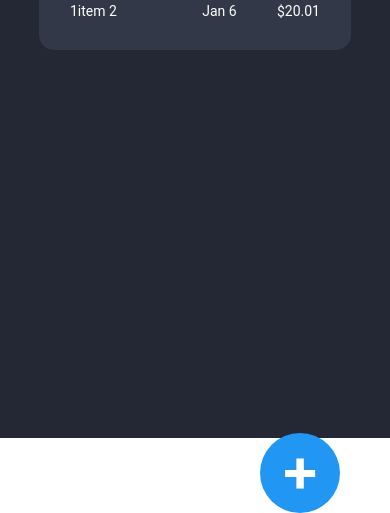
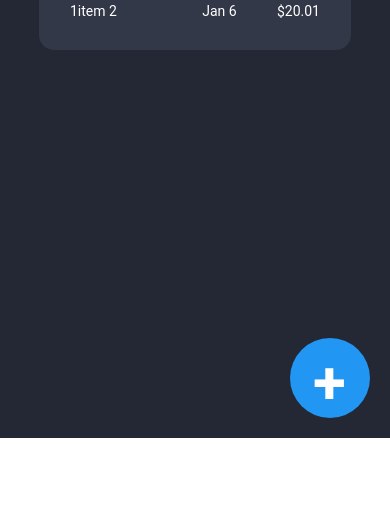
Before and after one commit to Zeyu-Li/Rereceipt, a React Native app: screen / in a window 390 px wide. Shown: the part 406-919 px from the top of the page. After the commit the page ends 844 px from the top, so only its background shows below. Built offline with nearby package versions, Linux system fonts and the light colour scheme.

Commit message:
fixed button

```diff
--- a/components/common/button.jsx
+++ b/components/common/button.jsx
@@ -1,19 +1,21 @@
-import React, { useState} from "react";
-import {Modal, View, StyleSheet, TouchableOpacity, Alert, Pressable, Text} from "react-native";
+import React, { useState } from "react";
+import {
+  Modal,
+  View,
+  StyleSheet,
+  TouchableOpacity,
+  Alert,
+  Pressable,
+  Text,
+} from "react-native";
+import { Button, Portal } from "react-native-paper";
+import { CenterContainer } from "../containers/GeneralContainer";
 
-export const App = () => {
+export const PlusButton = () => {
   const [modalVisible, setModalVisible] = useState(false);
   return (
     <View style={styles.centeredView}>
-      <Modal
-        animationType="slide"
-        transparent={true}
-        visible={modalVisible}
-        onRequestClose={() => {
-          Alert.alert("Modal has been closed.");
-          setModalVisible(!modalVisible);
-        }}
-      >
+      <Modal animationType="slide" transparent={true} visible={modalVisible}>
         <View style={styles.centeredView}>
           <View style={styles.modalView}>
             <Text style={styles.modalText}>Choose From Gallery</Text>
@@ -32,29 +34,35 @@ export const App = () => {
         style={[styles2.plus, styles.buttonOpen]}
         onPress={() => setModalVisible(true)}
       >
-        <Text style={styles.textStyle1}>+</Text>
+        <CenterContainer>
+          <Button onPress={() => setModalVisible(true)}>
+            <Text style={[styles.textStyle1, styles.centeredView]}>+</Text>
+          </Button>
+        </CenterContainer>
       </Pressable>
     </View>
   );
 };
 
-export const ButtonWithStyle = ({children}) => {
-  const onPress = () => alert('you pressed');
-  return <TouchableOpacity onPress={onPress} style={styles2.plus}>{children}</TouchableOpacity>;
-
+export const ButtonWithStyle = ({ children }) => {
+  const onPress = () => alert("you pressed");
+  return (
+    <TouchableOpacity onPress={onPress} style={styles2.plus}>
+      {children}
+    </TouchableOpacity>
+  );
 };
-
 
 const styles2 = StyleSheet.create({
   plus: {
-    alignItems: 'center',
     height: 80,
     width: 80,
     borderRadius: 40,
-    marginTop: 450,
-    marginRight:-210
-  }
-
+    position: "fixed",
+    right: 0,
+    bottom: 0,
+    margin: 20,
+  },
 });
 
 const styles = StyleSheet.create({
@@ -62,7 +70,6 @@ const styles = StyleSheet.create({
     flex: 1,
     justifyContent: "center",
     alignItems: "center",
-    marginTop: 22
   },
   modalView: {
     margin: 20,
@@ -73,11 +80,11 @@ const styles = StyleSheet.create({
     shadowColor: "#000",
     shadowOffset: {
       width: 0,
-      height: 2
+      height: 2,
     },
     shadowOpacity: 0.25,
     shadowRadius: 4,
-    elevation: 5
+    elevation: 5,
   },
   button: {
     borderRadius: 25,
@@ -93,17 +100,17 @@ const styles = StyleSheet.create({
   textStyle: {
     color: "white",
     fontWeight: "bold",
-    textAlign: "center"
+    textAlign: "center",
+    textAlignVertical: "top",
   },
   textStyle1: {
     color: "white",
     fontWeight: "bold",
     textAlign: "center",
     fontSize: 60,
-    textAlign: 'center'
   },
   modalText: {
     marginBottom: 15,
-    textAlign: "center"
-  }
+    textAlign: "center",
+  },
 });
--- a/components/containers/GeneralContainer.jsx
+++ b/components/containers/GeneralContainer.jsx
@@ -7,7 +7,7 @@ export const GeneralContainer = (props) => {
 };
 
 export const CenterContainer = (props) => {
-  return <View style={styles.center}>{props.children}</View>;
+  return <View style={[styles.center, props.styles]}>{props.children}</View>;
 };
 
 export const FancyContainer = (props) => {
@@ -16,7 +16,7 @@ export const FancyContainer = (props) => {
       // Background Linear Gradient
       colors={["#E192D0", "#CA4AAE", "#7B1164"]}
       locations={[0, 0.74, 1]}
-      style={styles.generalContainer}
+      style={[styles.generalContainer]}
     >
       {props.children}
     </LinearGradient>
--- a/pages/main.jsx
+++ b/pages/main.jsx
@@ -1,7 +1,7 @@
 import React, { useState } from "react";
 import { Text, View } from "react-native";
 import { Chart } from "../components/chart";
-import { ButtonWithStyle, App } from "../components/common/button";
+import { ButtonWithStyle, PlusButton } from "../components/common/button";
 import { OverviewTable } from "../components/common/Table";
 import {
   CenterContainer,
@@ -39,7 +39,7 @@ export const Main = () => {
         </CenterContainer>
       </GeneralContainer>
 
-      <App></App>
+      <PlusButton />
 
       {/* <ButtonWithStyle>
         <Text style={{fontSize:60, textAlign: 'center', fontWeight: 'bold', color:'white'}}>+</Text>
```
